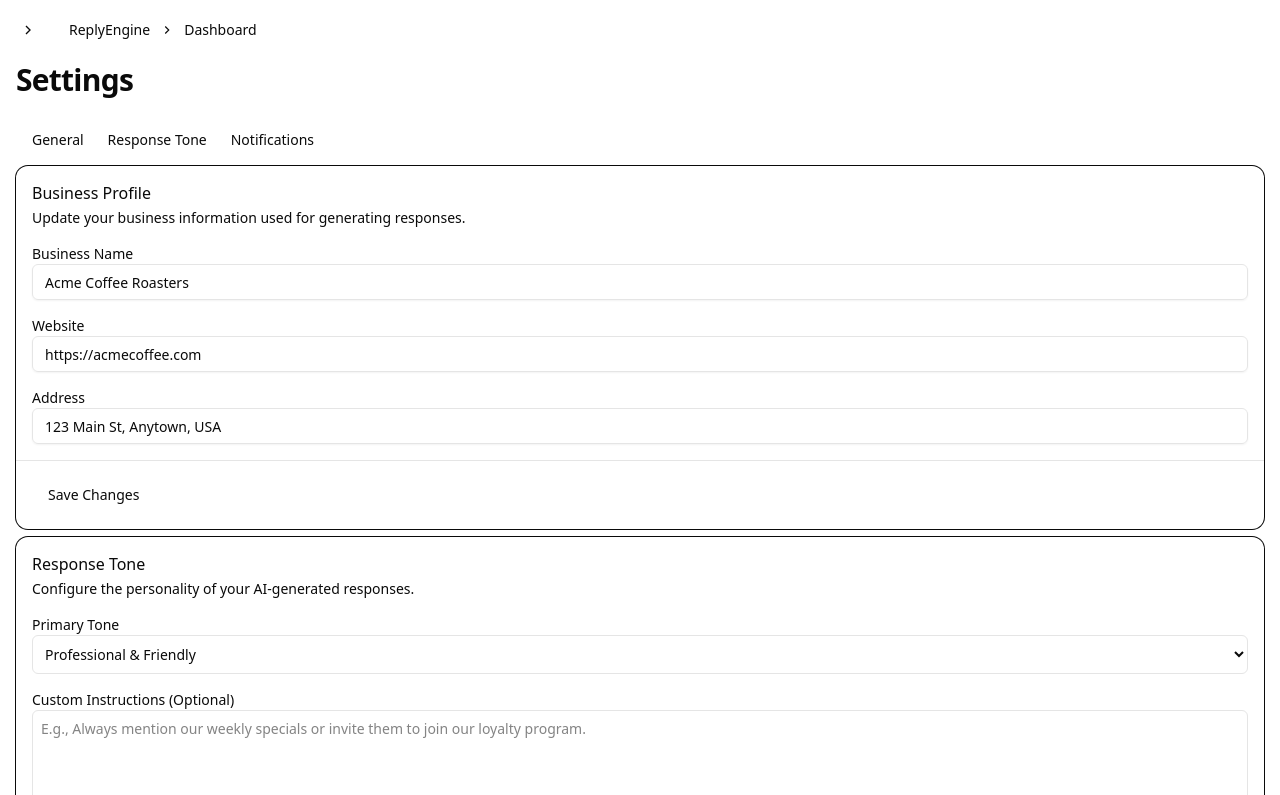
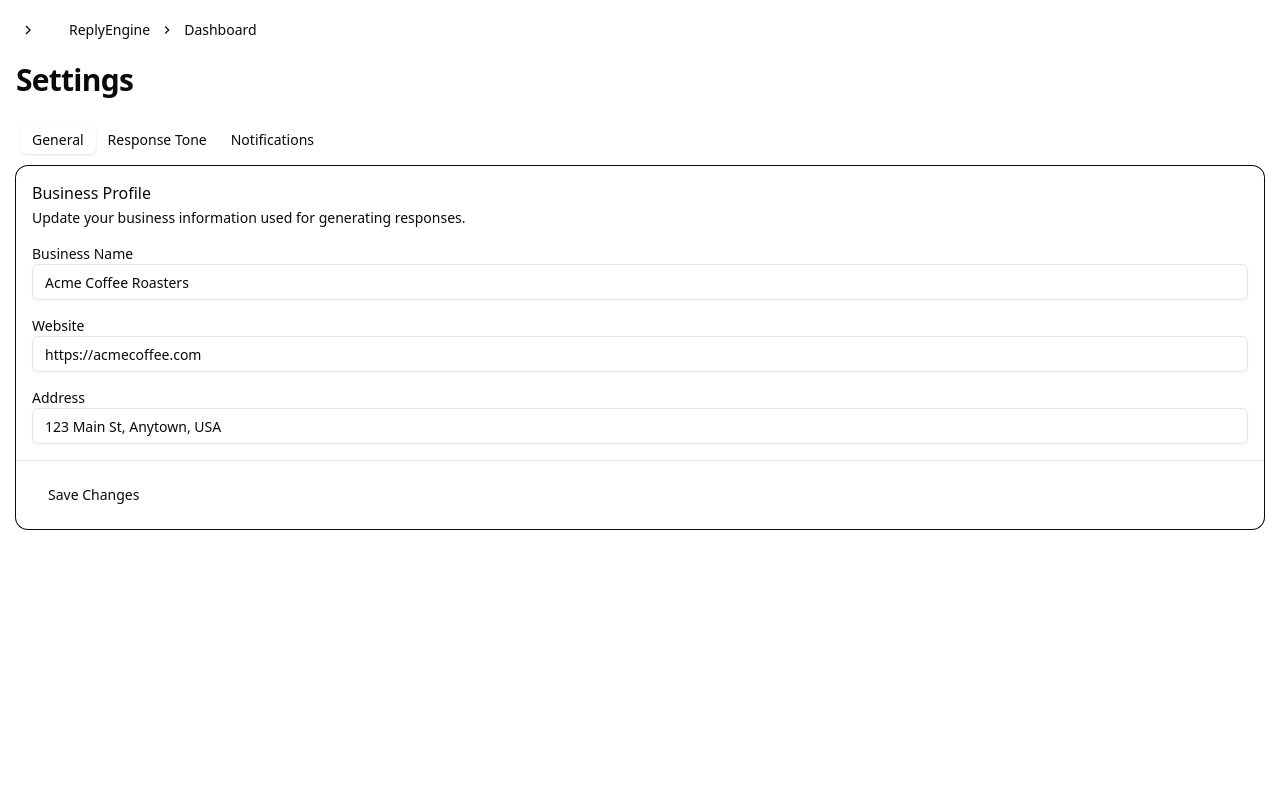
Before and after one commit to Paigeness/replyengine, a Next.js app: page /dashboard/settings in a window 1280 px wide. Shown: the part 445-1240 px from the top of the page. After the commit the page ends 990 px from the top, so only its background shows below. Built offline with nearby package versions, Linux system fonts and the light colour scheme.

Commit message:
Fix Tabs component with value prop support

```diff
--- a/src/components/ui/tabs.tsx
+++ b/src/components/ui/tabs.tsx
@@ -1,9 +1,22 @@
 import * as React from "react"
 import { cn } from "@/lib/utils"
 
-const Tabs = React.forwardRef<HTMLDivElement, React.HTMLAttributes<HTMLDivElement> & { defaultValue?: string; value?: string; onValueChange?: (value: string) => void }>(({ className, ...props }, ref) => (
-  <div ref={ref} className={cn("", className)} {...props} />
-))
+const TabsContext = React.createContext<{ value?: string; onValueChange?: (v: string) => void }>({})
+
+interface TabsProps extends React.HTMLAttributes<HTMLDivElement> {
+  value?: string
+  defaultValue?: string
+  onValueChange?: (value: string) => void
+}
+
+const Tabs = React.forwardRef<HTMLDivElement, TabsProps>(({ value, defaultValue, onValueChange, ...props }, ref) => {
+  const [internalValue, setInternalValue] = React.useState(defaultValue || value || "")
+  const ctxValue = value !== undefined ? value : internalValue
+  const handleChange = onValueChange || setInternalValue
+  return <TabsContext.Provider value={{ value: ctxValue, onValueChange: handleChange }}>
+    <div ref={ref} {...props} />
+  </TabsContext.Provider>
+})
 Tabs.displayName = "Tabs"
 
 const TabsList = React.forwardRef<HTMLDivElement, React.HTMLAttributes<HTMLDivElement>>(({ className, ...props }, ref) => (
@@ -11,14 +24,26 @@ const TabsList = React.forwardRef<HTMLDivElement, React.HTMLAttributes<HTMLDivEl
 ))
 TabsList.displayName = "TabsList"
 
-const TabsTrigger = React.forwardRef<HTMLButtonElement, React.ButtonHTMLAttributes<HTMLButtonElement>>(({ className, ...props }, ref) => (
-  <button ref={ref} className={cn("inline-flex items-center justify-center whitespace-nowrap rounded-md px-3 py-1 text-sm font-medium ring-offset-background transition-all focus-visible:outline-none focus-visible:ring-2 focus-visible:ring-ring focus-visible:ring-offset-2 disabled:pointer-events-none disabled:opacity-50 data-[state=active]:bg-background data-[state=active]:text-foreground data-[state=active]:shadow", className)} {...props} />
-))
+interface TabsTriggerProps extends React.ButtonHTMLAttributes<HTMLButtonElement> {
+  value: string
+}
+
+const TabsTrigger = React.forwardRef<HTMLButtonElement, TabsTriggerProps>(({ className, value, ...props }, ref) => {
+  const { value: selectedValue, onValueChange } = React.useContext(TabsContext)
+  const isActive = selectedValue === value
+  return <button ref={ref} data-state={isActive ? "active" : "inactive"} onClick={() => onValueChange?.(value)} className={cn("inline-flex items-center justify-center whitespace-nowrap rounded-md px-3 py-1 text-sm font-medium ring-offset-background transition-all focus-visible:outline-none focus-visible:ring-2 focus-visible:ring-ring focus-visible:ring-offset-2 disabled:pointer-events-none disabled:opacity-50 data-[state=active]:bg-background data-[state=active]:text-foreground data-[state=active]:shadow", className)} {...props} />
+})
 TabsTrigger.displayName = "TabsTrigger"
 
-const TabsContent = React.forwardRef<HTMLDivElement, React.HTMLAttributes<HTMLDivElement>>(({ className, ...props }, ref) => (
-  <div ref={ref} className={cn("mt-2 ring-offset-background focus-visible:outline-none focus-visible:ring-2 focus-visible:ring-ring focus-visible:ring-offset-2", className)} {...props} />
-))
+interface TabsContentProps extends React.HTMLAttributes<HTMLDivElement> {
+  value: string
+}
+
+const TabsContent = React.forwardRef<HTMLDivElement, TabsContentProps>(({ className, value, ...props }, ref) => {
+  const { value: selectedValue } = React.useContext(TabsContext)
+  if (selectedValue !== value) return null
+  return <div ref={ref} data-state="active" className={cn("mt-2 ring-offset-background focus-visible:outline-none focus-visible:ring-2 focus-visible:ring-ring focus-visible:ring-offset-2", className)} {...props} />
+})
 TabsContent.displayName = "TabsContent"
 
 export { Tabs, TabsList, TabsTrigger, TabsContent }
```
